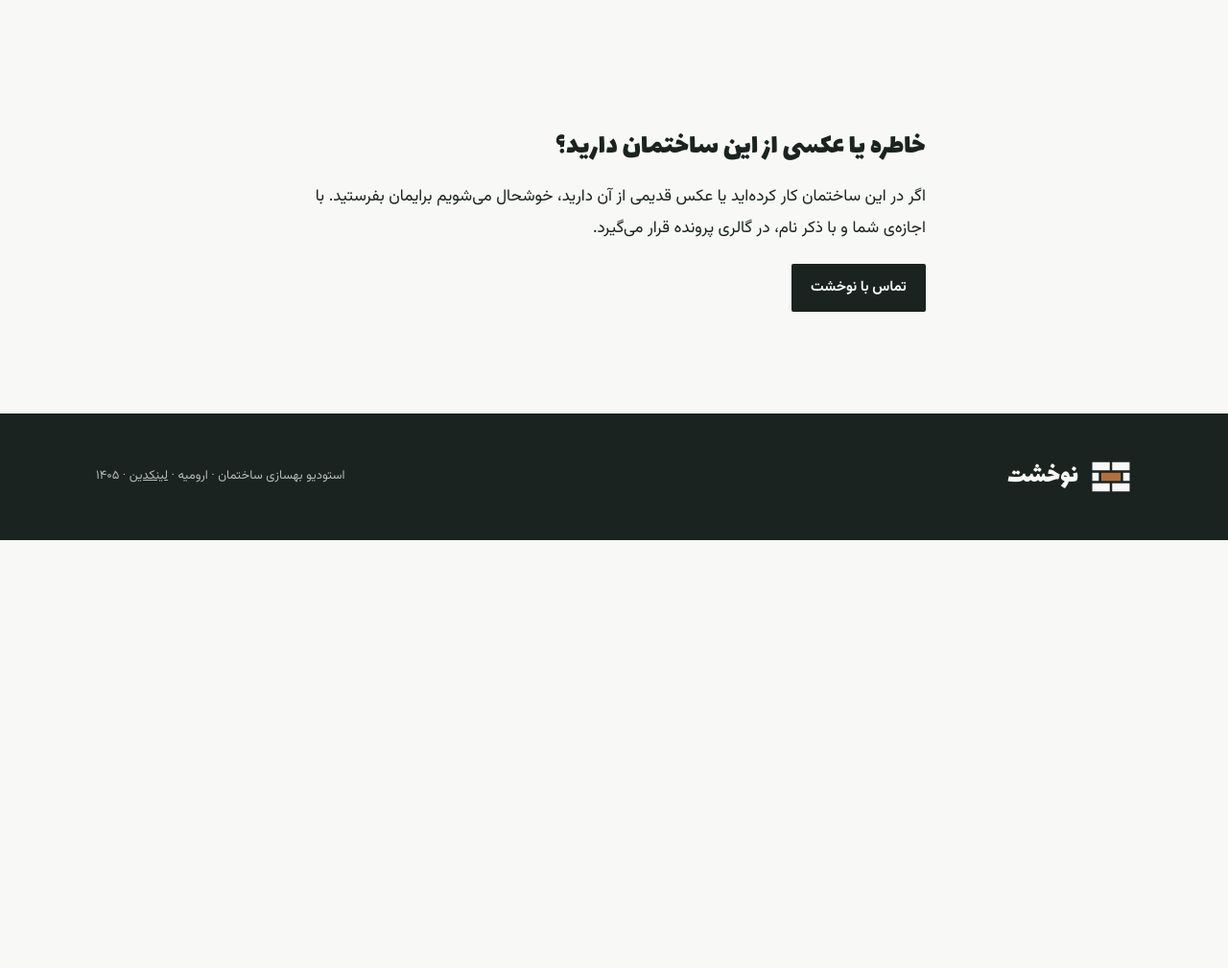
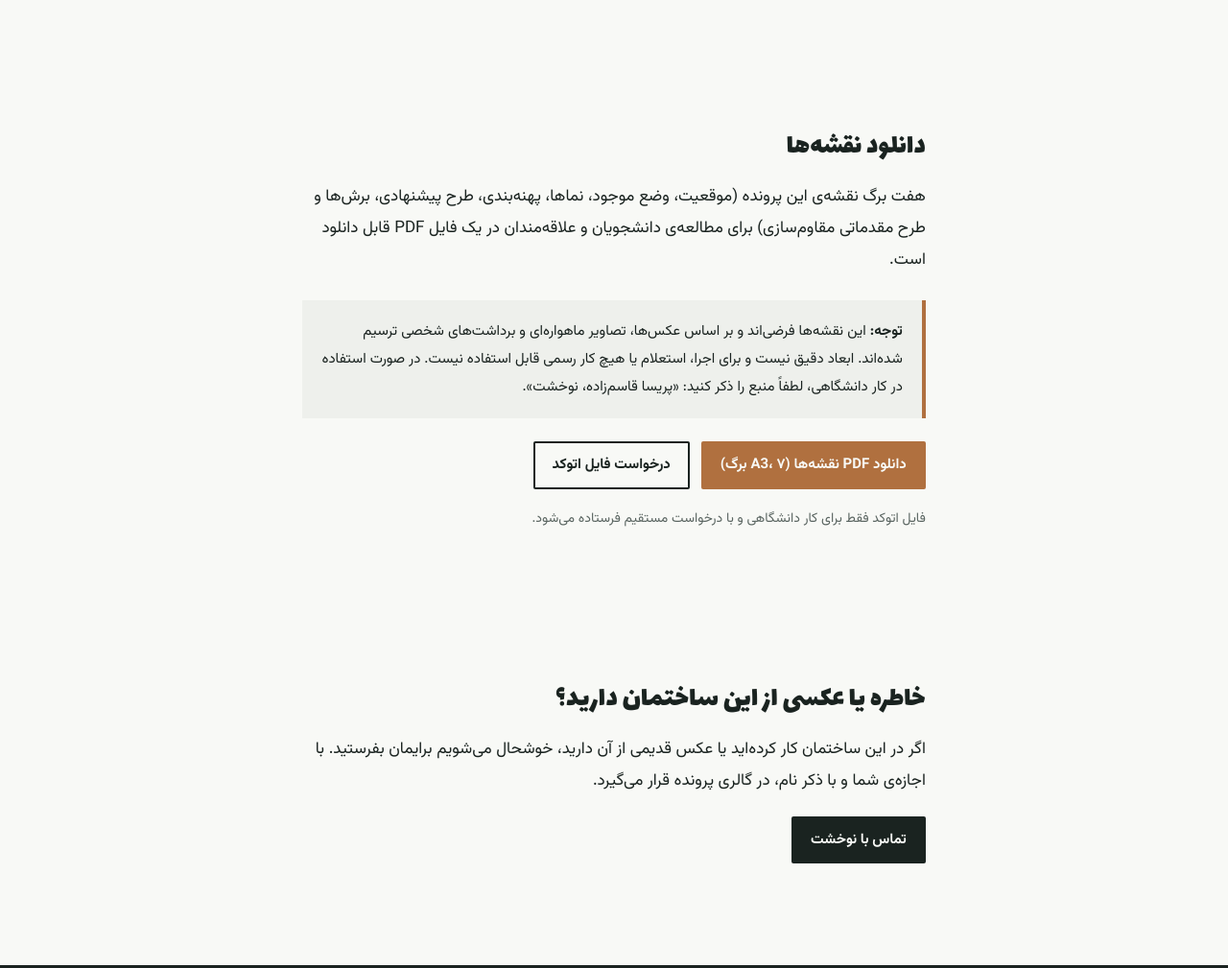
Before and after one commit to parisagh/nowkhesht, a plain HTML site: page projects/irib-urmia.html in a window 1280 px wide. Shown: the part 6160-7169 px from the top of the page at 96% size. Before the commit the page ends 6723 px from the top, so only its background shows below. Drawn offline with Linux system fonts and the light colour scheme.

Commit message:
Add files via upload

```diff
--- a/projects/irib-urmia.html
+++ b/projects/irib-urmia.html
@@ -90,6 +90,17 @@
 <figure class="wide"><img src="../assets/img/irib-retrofit.webp" alt="طرح مقدماتی مقاوم‌سازی و جزئیات" loading="lazy" width="1800" height="518"><figcaption class="muted" style="font-size:14px;margin-top:8px">طرح مقدماتی مقاوم‌سازی، پلان‌ها و جزئیات تیپ.</figcaption></figure>
 
 <div class="prose">
+  <h2>دانلود نقشه‌ها</h2>
+  <p>هفت برگ نقشه‌ی این پرونده (موقعیت، وضع موجود، نماها، پهنه‌بندی، طرح پیشنهادی، برش‌ها و طرح مقدماتی مقاوم‌سازی) برای مطالعه‌ی دانشجویان و علاقه‌مندان در یک فایل PDF قابل دانلود است.</p>
+  <div class="callout"><strong>توجه:</strong> این نقشه‌ها فرضی‌اند و بر اساس عکس‌ها، تصاویر ماهواره‌ای و برداشت‌های شخصی ترسیم شده‌اند. ابعاد دقیق نیست و برای اجرا، استعلام یا هیچ کار رسمی قابل استفاده نیست. در صورت استفاده در کار دانشگاهی، لطفاً منبع را ذکر کنید: «پریسا قاسم‌زاده، نوخشت».</div>
+  <p style="display:flex;flex-wrap:wrap;gap:12px;margin-top:8px">
+    <a class="btn clay" href="../assets/docs/irib-urmia-drawings.pdf" download>دانلود PDF نقشه‌ها (A3، ۷ برگ)</a>
+    <a class="btn ghost" href="https://wa.me/989015089646?text=%D8%B3%D9%84%D8%A7%D9%85%D8%8C%20%D9%81%D8%A7%DB%8C%D9%84%20%D8%A7%D8%AA%D9%88%DA%A9%D8%AF%20%D9%BE%D8%B1%D9%88%D9%86%D8%AF%D9%87%E2%80%8C%DB%8C%20%D8%B5%D8%AF%D8%A7%D9%88%D8%B3%DB%8C%D9%85%D8%A7%DB%8C%20%D8%A7%D8%B1%D9%88%D9%85%DB%8C%D9%87%20%D8%B1%D8%A7%20%D8%A8%D8%B1%D8%A7%DB%8C%20%DA%A9%D8%A7%D8%B1%20%D8%AF%D8%A7%D9%86%D8%B4%DA%AF%D8%A7%D9%87%DB%8C%20%D9%84%D8%A7%D8%B2%D9%85%20%D8%AF%D8%A7%D8%B1%D9%85." target="_blank" rel="noopener">درخواست فایل اتوکد</a>
+  </p>
+  <p class="note">فایل اتوکد فقط برای کار دانشگاهی و با درخواست مستقیم فرستاده می‌شود.</p>
+</div>
+
+<div class="prose" style="padding-top:0">
   <h2>خاطره یا عکسی از این ساختمان دارید؟</h2>
   <p>اگر در این ساختمان کار کرده‌اید یا عکس قدیمی از آن دارید، خوشحال می‌شویم برایمان بفرستید. با اجازه‌ی شما و با ذکر نام، در گالری پرونده قرار می‌گیرد.</p>
   <p style="margin-top:20px"><a class="btn" href="../#consult">تماس با نوخشت</a></p>
```
